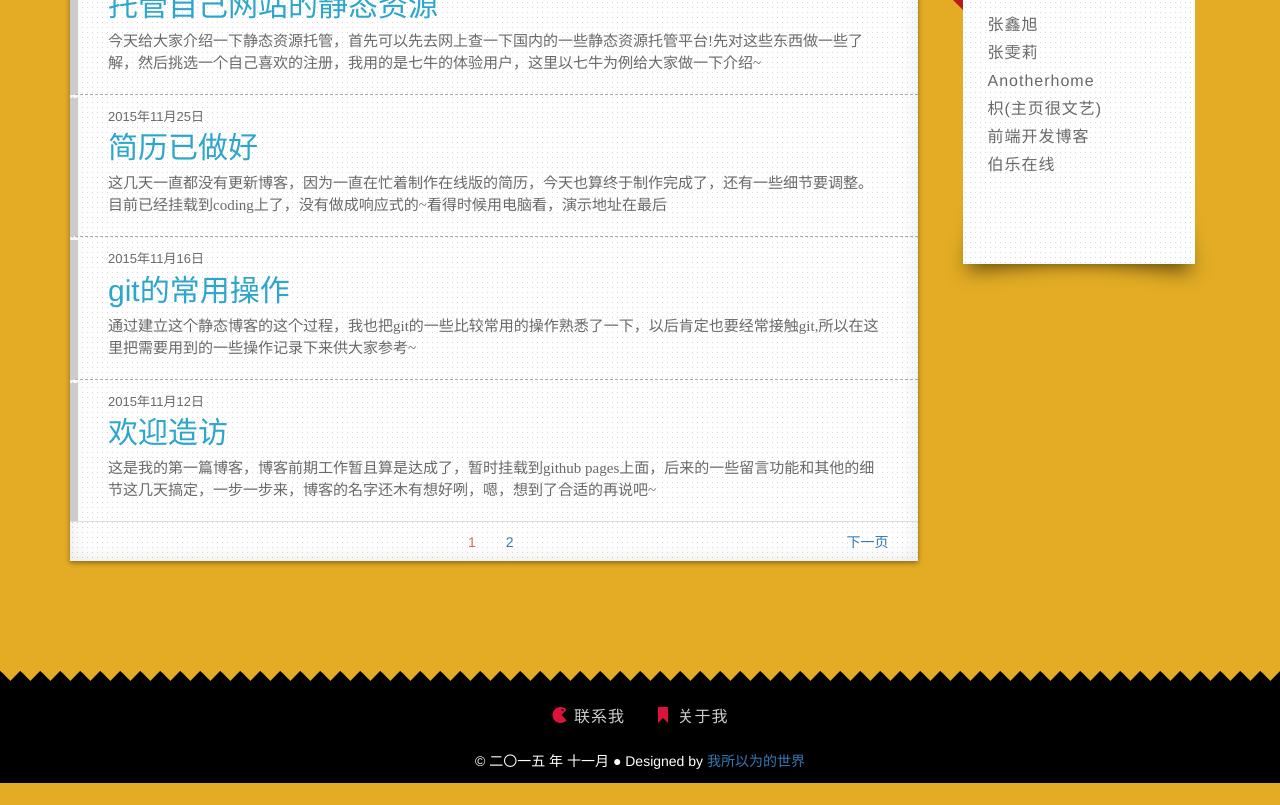
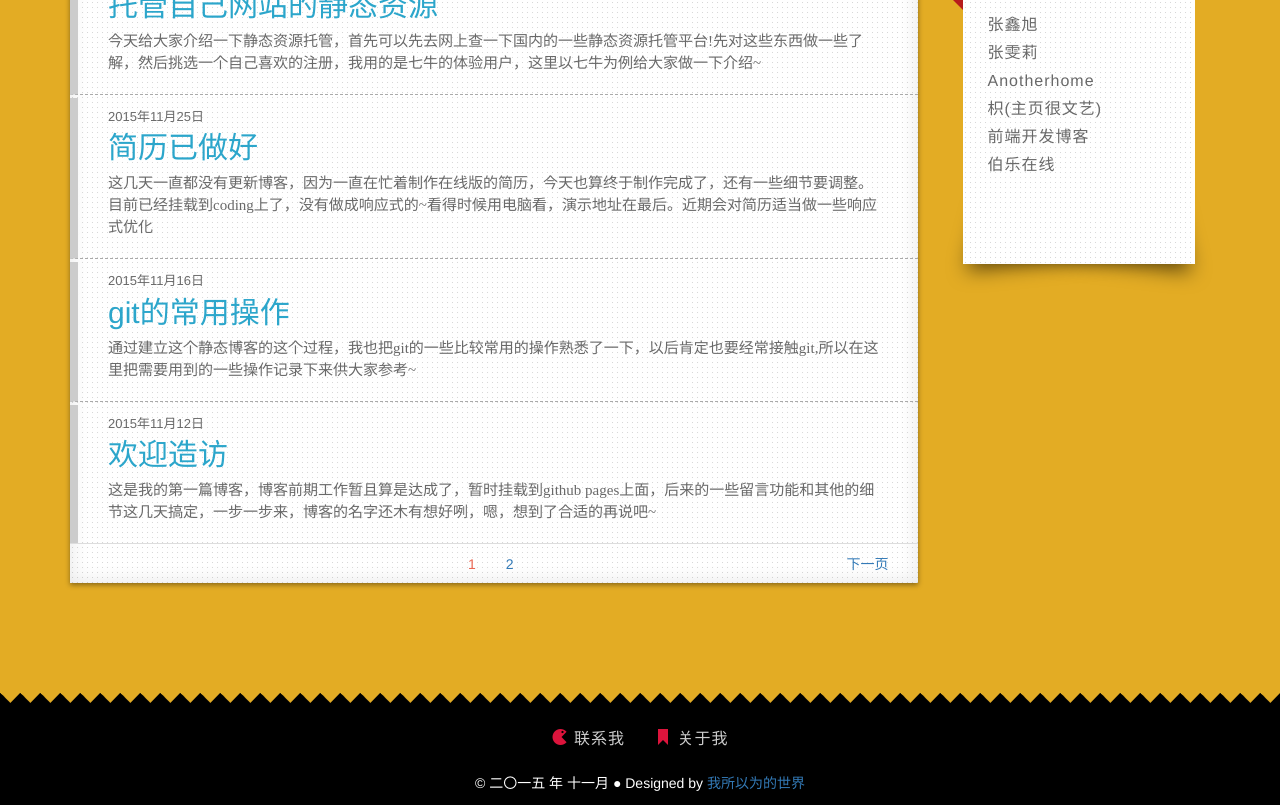
Before and after one commit to momeakl/momeakl.github.io, a Jekyll site: the page built from index.html, in a window 1280 px wide, cut to the strip 402-1207 px from the top of the page. Built offline with Jekyll 4.4.1, drawn with Linux system fonts in a browser that asks for light colours; nearby versions of some CDN libraries; some web fonts are replaced; the list of posts is cut into pages by our own code; comment, search, counter and statistics services are not loaded; a style sheet for code colours, icons or effects is not loaded; before the commit the page ends 1185 px from its top, so only the background shows below that.

Commit message:
add some word in resume

```diff
--- a/_posts/2015-11-25-resume.md
+++ b/_posts/2015-11-25-resume.md
@@ -4,7 +4,7 @@ title:  "简历已做好"
 date:   2015-11-25 21:20:05
 author: 我所以为的世界
 categories: 日记
-excerpt: 这几天一直都没有更新博客，因为一直在忙着制作在线版的简历，今天也算终于制作完成了，还有一些细节要调整。目前已经挂载到coding上了，没有做成响应式的~看得时候用电脑看，演示地址在最后
+excerpt: 这几天一直都没有更新博客，因为一直在忙着制作在线版的简历，今天也算终于制作完成了，还有一些细节要调整。目前已经挂载到coding上了，没有做成响应式的~看得时候用电脑看，演示地址在最后。近期会对简历适当做一些响应式优化
 ---
 
 
@@ -43,4 +43,4 @@ excerpt: 这几天一直都没有更新博客，因为一直在忙着制作在
 
 ###  简历演示地址
 
-> **[简历在线版](http://momeakl.github.io/CV/)**
+> **[简历在线版](http://momeakl.github.io/CV/)** 近期会对简历适当做一些响应式优化
```
Also changed, not shown: pages/3about.md (+5 -1 lines).
